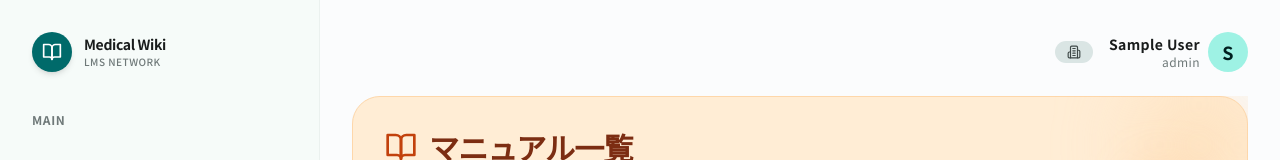
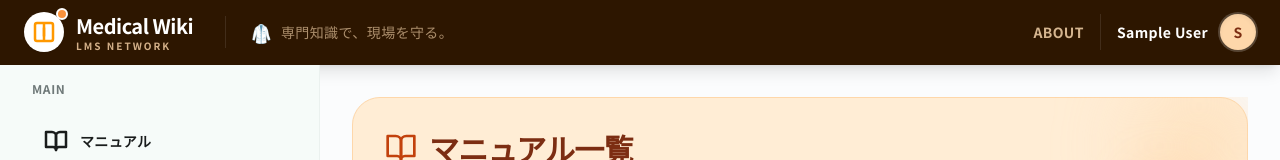
Before and after one commit to YukihitoTomojiri/medical-wiki-lms, a React (Vite) app in the folder frontend/: page /manuals in a window 1280 px wide. Shown: the top 160 px of the page. Built offline with nearby package versions, Linux system fonts and the light colour scheme; no server answers; sample sign-in values are in the browser's storage.

Commit message:
feat(ui): Implement Modern Header and Logo design

```diff
--- a/frontend/src/components/Layout.tsx
+++ b/frontend/src/components/Layout.tsx
@@ -1,9 +1,8 @@
 import { ReactNode, useState } from 'react';
 import {
-    Menu,
     LogOut,
-    Building2,
 } from 'lucide-react';
+import Navbar from './layout/Navbar';
 import Sidebar from './Sidebar';
 import { Button } from './ui/Button';
 import { useAuth } from '../context/AuthContext';
@@ -30,7 +29,11 @@ export default function Layout({ children }: LayoutProps) {
     if (!user) return null;
 
     return (
-        <div className="min-h-screen bg-m3-background text-m3-on-background flex">
+        <div className="min-h-screen bg-m3-background text-m3-on-background flex flex-col">
+            {/* Modern Top Navbar */}
+            <Navbar onMenuClick={() => setSidebarOpen(true)} />
+
+            <div className="flex flex-1 overflow-hidden relative">
                 {/* Mobile Drawer Overlay */}
                 {sidebarOpen && (
                     <div
@@ -51,46 +54,14 @@ export default function Layout({ children }: LayoutProps) {
                 </aside>
 
                 {/* Main Content Area */}
-            <div className="flex-1 flex flex-col min-h-screen overflow-hidden">
-                {/* M3 Top App Bar */}
-                <header className="h-16 px-4 flex items-center justify-between bg-m3-surface/80 backdrop-blur-md sticky top-0 z-30 border-b border-m3-outline-variant/20 lg:hidden">
-                    <div className="flex items-center gap-3">
-                        <button
-                            onClick={() => setSidebarOpen(true)}
-                            className="p-2 text-m3-on-surface hover:bg-m3-surface-variant/30 rounded-full"
-                        >
-                            <Menu size={24} />
-                        </button>
-                        <h1 className="text-lg font-medium text-m3-on-surface">Medical Wiki</h1>
-                    </div>
-                </header>
-
+                <div className="flex-1 flex flex-col min-h-0 overflow-hidden">
                     {/* Content */}
                     <main className="flex-1 p-4 md:p-6 lg:p-8 overflow-y-auto">
                         <div className="max-w-7xl mx-auto animate-in fade-in duration-500">
-                        {/* Desktop Header / Breadcrumb placeholder or User profile could go here if needed,
-                            but usually M3 has top bar or just content.
-                            Let's add a subtle top bar for User Profile on Desktop since Sidebar handles nav.
-                        */}
-                        <div className="hidden lg:flex justify-end mb-6 items-center gap-4">
-                            <div className="flex items-center gap-2 px-3 py-1 bg-m3-surface-variant rounded-full text-xs font-medium text-m3-on-surface-variant">
-                                <Building2 size={14} />
-                                {user.facility}
-                            </div>
-                            <div className="flex items-center gap-2">
-                                <div className="text-right">
-                                    <p className="text-sm font-bold text-m3-on-surface">{user.name}</p>
-                                    <p className="text-xs text-m3-outline">{user.role}</p>
-                                </div>
-                                <div className="w-10 h-10 rounded-full bg-m3-primary-container text-m3-on-primary-container flex items-center justify-center font-bold text-lg">
-                                    {user.name.charAt(0)}
-                                </div>
-                            </div>
-                        </div>
-
                             {children}
                         </div>
                     </main>
+                </div>
             </div>
 
             {/* Logout Confirmation Dialog (M3 Style) */}
--- a/frontend/src/components/Sidebar.tsx
+++ b/frontend/src/components/Sidebar.tsx
@@ -35,15 +35,8 @@ export default function Sidebar({ onLogout, onClose }: SidebarProps) {
     return (
         <div className="flex flex-col h-full bg-m3-surface-container-low border-r border-m3-outline-variant/20 font-sans">
             {/* Branding Area for Mobile/Drawer */}
-            <div className="p-6 md:p-8 flex items-center gap-3 mb-2">
-                <div className="w-10 h-10 bg-m3-primary text-m3-on-primary rounded-xl flex items-center justify-center shadow-md">
-                    <BookOpen size={20} />
-                </div>
-                <div>
-                    <h1 className="text-sm font-bold text-m3-on-surface tracking-tight">Medical Wiki</h1>
-                    <p className="text-[10px] text-m3-outline font-medium tracking-wider uppercase">LMS Network</p>
-                </div>
-            </div>
+            {/* Branding Area removed for Modern Header integration */}
+            <div className="h-4" />
 
             <nav className="flex-1 overflow-y-auto px-2 space-y-6">
                 <div>
--- /dev/null
+++ b/frontend/src/components/common/Logo.tsx
@@ -0,0 +1,22 @@
+
+
+const Logo = () => {
+    return (
+        <div className="flex items-center gap-3 group cursor-pointer">
+            <div className="relative w-10 h-10 flex items-center justify-center bg-white rounded-xl shadow-sm group-hover:shadow-orange-200 transition-all duration-300">
+                {/* 本と医療の十字を組み合わせたモダンなアイコン */}
+                <svg width="24" height="24" viewBox="0 0 24 24" fill="none" xmlns="http://www.w3.org/2000/svg">
+                    <path d="M12 21V3M12 3H19C20.1046 3 21 3.89543 21 5V19C21 20.1046 20.1046 21 19 21H12M12 3H5C3.89543 3 3 3.89543 3 5V19C3 20.1046 3.89543 21 5 21H12" stroke="#FF9800" strokeWidth="2.5" strokeLinecap="round" />
+                    <path d="M12 8V16" stroke="#FF9800" strokeWidth="2.5" strokeLinecap="round" />
+                </svg>
+                <div className="absolute -top-1 -right-1 w-3 h-3 bg-orange-400 rounded-full border-2 border-white" />
+            </div>
+            <div className="flex flex-col leading-tight">
+                <span className="text-xl font-black tracking-tight text-white">Medical Wiki</span>
+                <span className="text-[10px] font-bold tracking-[0.2em] text-orange-200/80 uppercase">LMS Network</span>
+            </div>
+        </div>
+    );
+};
+
+export default Logo;
--- /dev/null
+++ b/frontend/src/components/layout/Navbar.tsx
@@ -0,0 +1,53 @@
+import { Menu } from 'lucide-react';
+import Logo from '../common/Logo';
+import { useAuth } from '../../context/AuthContext';
+
+interface NavbarProps {
+    onMenuClick?: () => void;
+}
+
+const Navbar = ({ onMenuClick }: NavbarProps) => {
+    const { user } = useAuth();
+
+    return (
+        <nav className="bg-m3-header-bg text-white px-4 md:px-6 py-3 flex items-center justify-between shadow-lg z-50 relative">
+            <div className="flex items-center gap-4 md:gap-8">
+                {/* Mobile Menu Button */}
+                <button
+                    onClick={onMenuClick}
+                    className="p-1 text-white hover:bg-white/10 rounded-lg lg:hidden"
+                >
+                    <Menu size={24} />
+                </button>
+
+                <Logo />
+
+                <div className="hidden md:flex items-center gap-2 text-m3-header-text/60 text-sm font-medium border-l border-white/10 pl-6 h-8">
+                    <span className="text-orange-400 text-lg">🥼</span>
+                    <span>専門知識で、現場を守る。</span>
+                </div>
+            </div>
+
+            <div className="flex items-center gap-4 md:gap-6">
+                <div className="flex items-center gap-4 text-sm font-bold text-m3-header-text/80">
+                    <button className="hidden sm:block hover:text-white transition-colors">ABOUT</button>
+
+                    {/* User Profile */}
+                    {user && (
+                        <div className="flex items-center gap-3 pl-4 border-l border-white/10">
+                            <div className="text-right hidden sm:block">
+                                <div className="text-xs text-orange-200/70">{user.facility}</div>
+                                <div className="text-white leading-none">{user.name}</div>
+                            </div>
+                            <div className="w-9 h-9 rounded-full bg-orange-200 text-orange-900 flex items-center justify-center font-bold text-sm shadow-inner ring-2 ring-white/20">
+                                {user.name.charAt(0)}
+                            </div>
+                        </div>
+                    )}
+                </div>
+            </div>
+        </nav>
+    );
+};
+
+export default Navbar;
--- a/frontend/tailwind.config.js
+++ b/frontend/tailwind.config.js
@@ -43,6 +43,10 @@ export default {
                 'm3-orange-background': '#FFFBFF',
                 'm3-orange-surface': '#FFFBFF',
                 'm3-orange-outline': '#827568',
+
+                // === Modern Header ===
+                'm3-header-bg': '#2D1600',
+                'm3-header-text': '#FFDDB3',
             },
             borderRadius: {
                 'md': '0.75rem',    // 12px
```
Also changed, not shown: 2 other files (tests, documents, lock files or other folders). Lines whose indentation alone changed are shown as unchanged.
